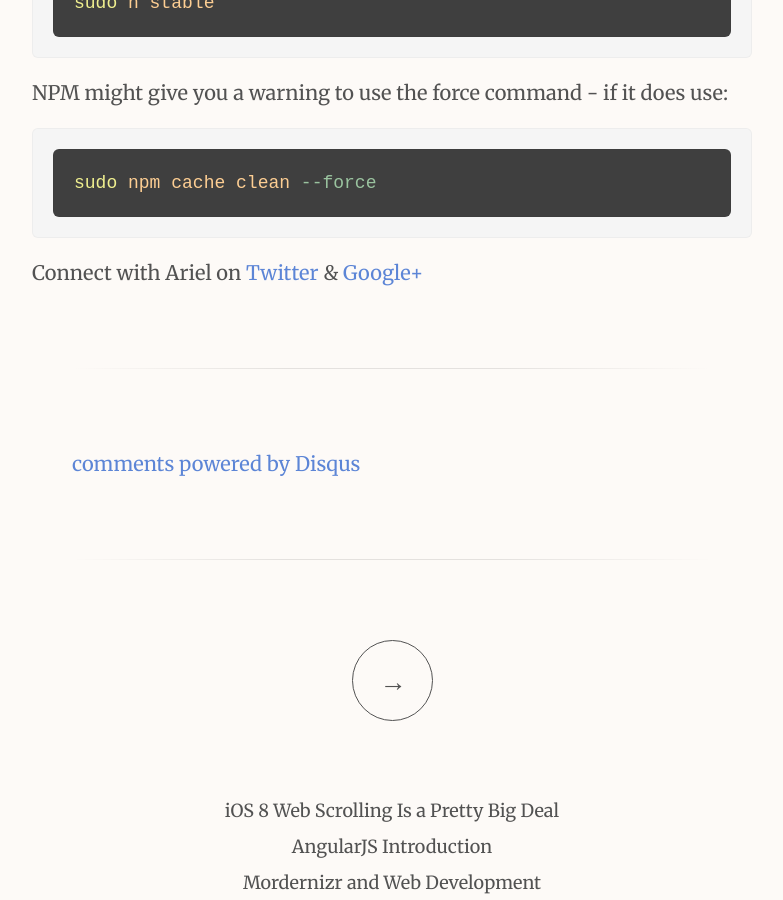
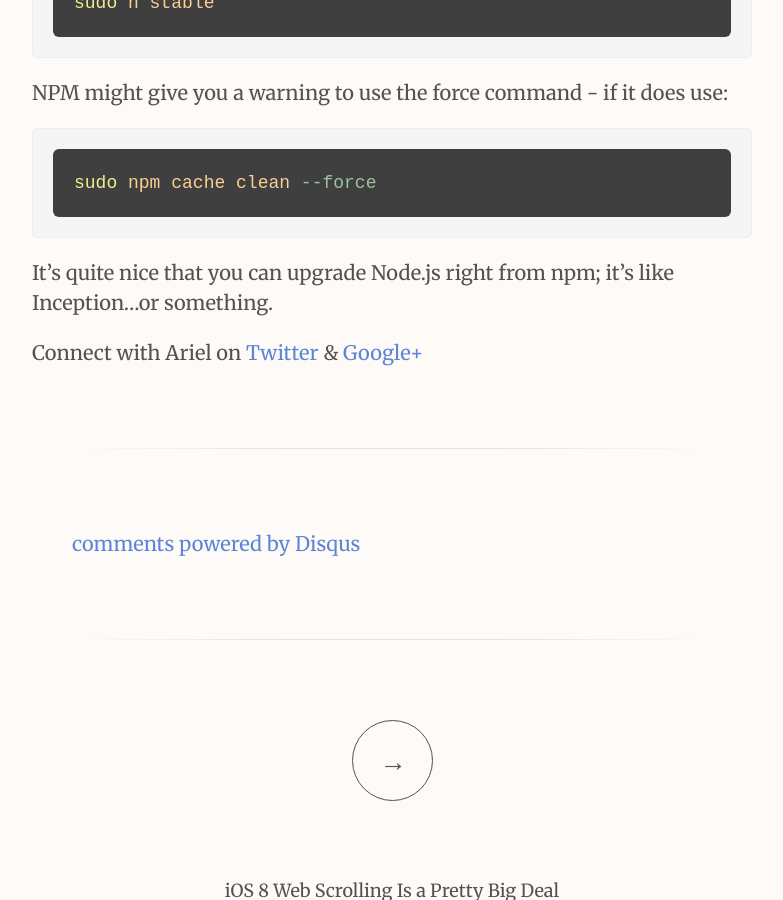
Before and after one commit to ArielSaldana/arielsaldana.github.io, a Jekyll site: the page built from _posts/2015-09-23-upgrading-node-and-npm-to-the-latest-version.md, in a window 1280 px wide and 900 px high, scrolled down 890 px. Shown: the whole window, without its empty margins (248-1031 px from the left). Built offline with Jekyll 4.4.1, drawn with Linux system fonts in a browser that asks for light colours; Markdown is read by kramdown in place of the engine named in the settings; comment, search, counter and statistics services are not loaded.

Commit message:
Update 2015-09-23-upgrading-node-and-npm-to-the-latest-version.md

````diff
--- a/_posts/2015-09-23-upgrading-node-and-npm-to-the-latest-version.md
+++ b/_posts/2015-09-23-upgrading-node-and-npm-to-the-latest-version.md
@@ -25,4 +25,6 @@ NPM might give you a warning to use the force command - if it does use:
 sudo npm cache clean --force
 ```
 
+It's quite nice that you can upgrade Node.js right from npm;  it's like Inception...or something.
+
 Connect with Ariel on [Twitter](https://twitter.com/yerariel) & <a rel="author" href="https://plus.google.com/+ArielSal"> Google+ </a>
````
